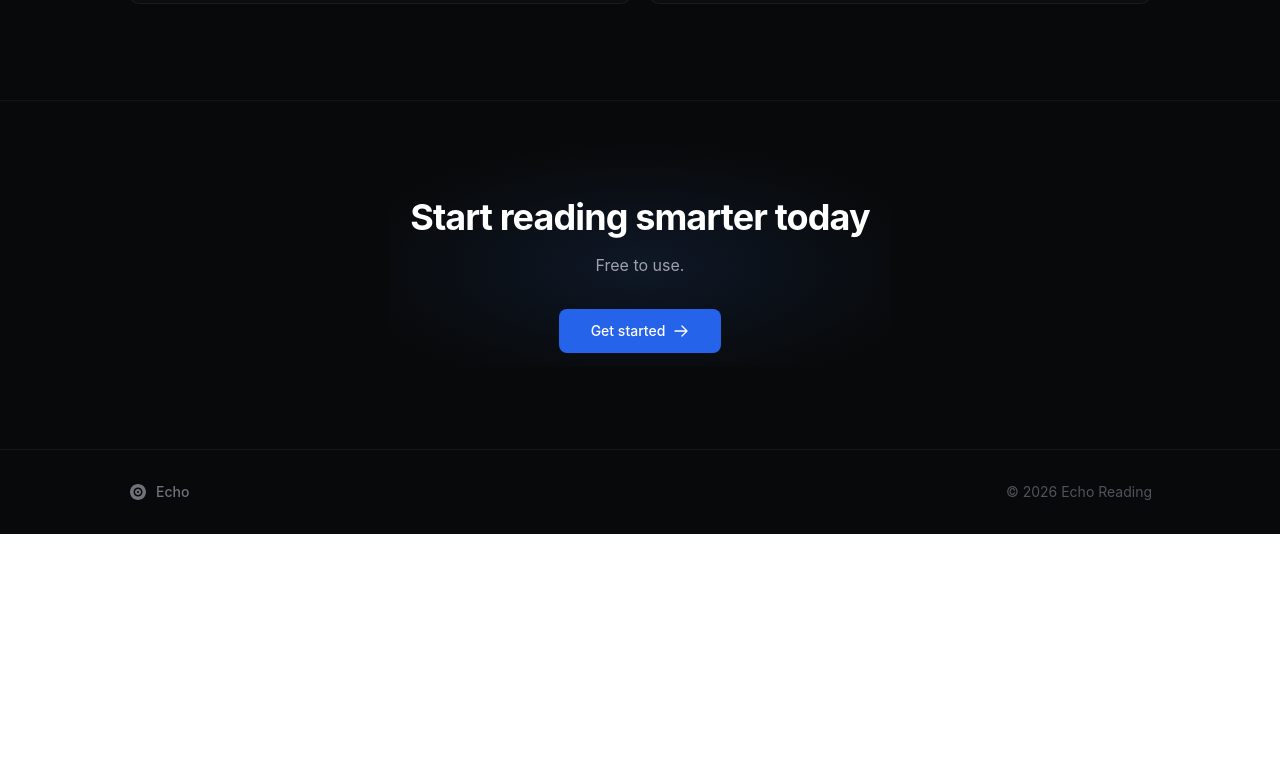
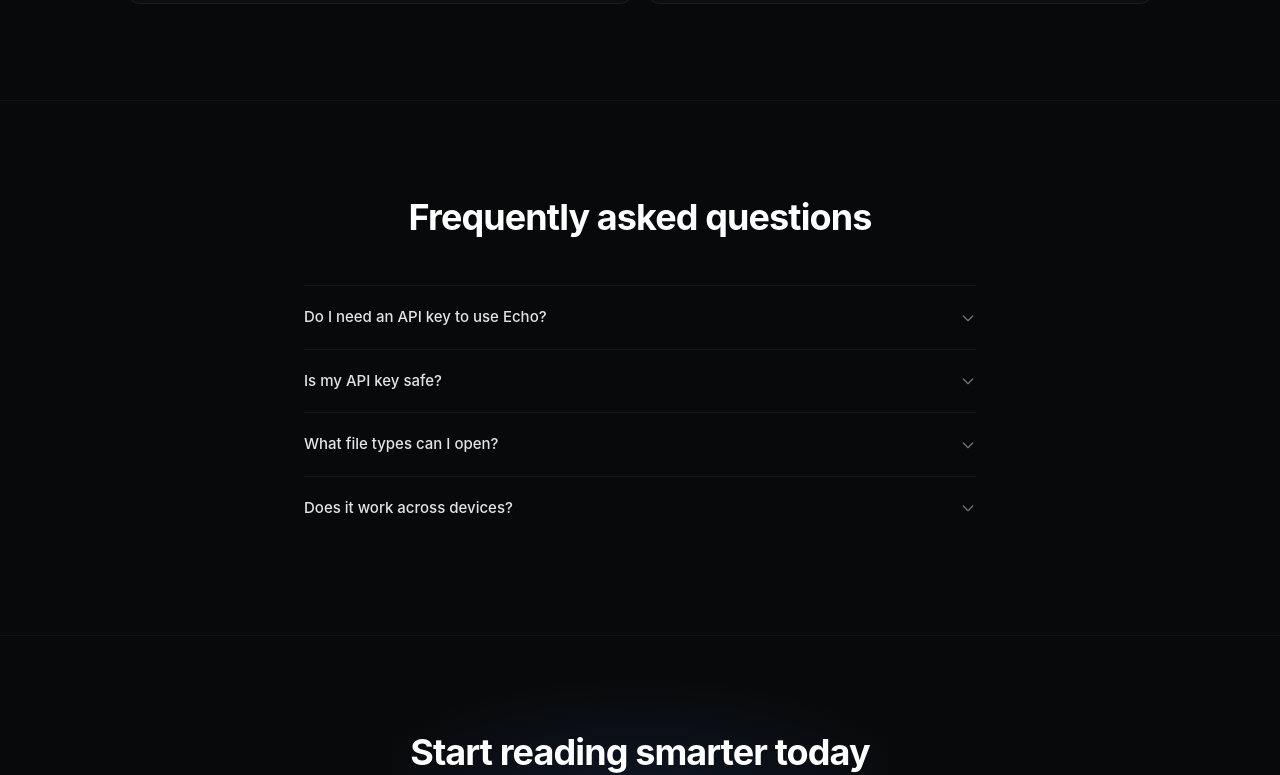
Before and after one commit to tibi-iorga/echo-reading, a React (Vite) app in the folder app/: page / in a window 1280 px wide. Shown: the part 1832-2607 px from the top of the page. Before the commit the page ends 2366 px from the top, so only its background shows below. Built offline with nearby package versions, Linux system fonts and the light colour scheme; no server answers.

Commit message:
feat: add FAQ section to landing page with collapsible items
Covers API key requirements, key security, supported file types,
and cross-device sync. Placed before the bottom CTA.

Co-Authored-By: Claude Opus 4.6 <noreply@anthropic.com>

```diff
--- a/app/src/components/landing/LandingPage.tsx
+++ b/app/src/components/landing/LandingPage.tsx
@@ -1,5 +1,60 @@
+import { useState } from 'react'
 import { Link } from 'react-router-dom'
 import { useAuth } from '@clerk/react'
+
+const faqs = [
+  {
+    question: 'Do I need an API key to use Echo?',
+    answer:
+      'Only for AI chat. You can upload PDFs, highlight, annotate, take notes in the Canvas, and export without an API key. To chat with your documents, add your own OpenAI or Anthropic key in Settings.',
+  },
+  {
+    question: 'Is my API key safe?',
+    answer:
+      'Your key is encrypted on your device using the Web Crypto API and stored in your browser\'s IndexedDB. It is never sent to our servers. When you ask a question, it goes directly from your browser to the provider you chose.',
+  },
+  {
+    question: 'What file types can I open?',
+    answer:
+      'Echo supports PDF files. Upload any PDF from your device and start reading, annotating, and chatting right away.',
+  },
+  {
+    question: 'Does it work across devices?',
+    answer:
+      'Yes. Your account, library, annotations, and notes are synced through the cloud. Sign in on any device and pick up where you left off.',
+  },
+]
+
+function FAQItem({ question, answer }: { question: string; answer: string }) {
+  const [isOpen, setIsOpen] = useState(false)
+
+  return (
+    <div className="border-b border-white/[0.06] last:border-b-0">
+      <button
+        onClick={() => setIsOpen(!isOpen)}
+        className="w-full flex items-center justify-between py-5 text-left group"
+      >
+        <span className="text-[15px] font-medium text-zinc-200 group-hover:text-white transition-colors pr-4">
+          {question}
+        </span>
+        <svg
+          className={`w-4 h-4 text-zinc-500 flex-shrink-0 transition-transform duration-200 ${isOpen ? 'rotate-180' : ''}`}
+          fill="none"
+          stroke="currentColor"
+          strokeWidth={2}
+          viewBox="0 0 24 24"
+        >
+          <path strokeLinecap="round" strokeLinejoin="round" d="M19 9l-7 7-7-7" />
+        </svg>
+      </button>
+      <div
+        className={`overflow-hidden transition-all duration-200 ${isOpen ? 'max-h-40 pb-5' : 'max-h-0'}`}
+      >
+        <p className="text-sm text-zinc-400 leading-relaxed">{answer}</p>
+      </div>
+    </div>
+  )
+}
 
 const features = [
   {
@@ -306,6 +361,20 @@ export function LandingPage() {
         </div>
       </section>
 
+      {/* ── FAQ ── */}
+      <section className="px-6 py-24 border-t border-white/[0.04]">
+        <div className="max-w-2xl mx-auto">
+          <h2 className="text-3xl sm:text-4xl font-bold tracking-tight text-center mb-12">
+            Frequently asked questions
+          </h2>
+          <div className="border-t border-white/[0.06]">
+            {faqs.map((faq) => (
+              <FAQItem key={faq.question} question={faq.question} answer={faq.answer} />
+            ))}
+          </div>
+        </div>
+      </section>
+
       {/* ── Bottom CTA ── */}
       <section className="px-6 py-24 text-center border-t border-white/[0.04]">
         <div className="relative max-w-2xl mx-auto">
```
